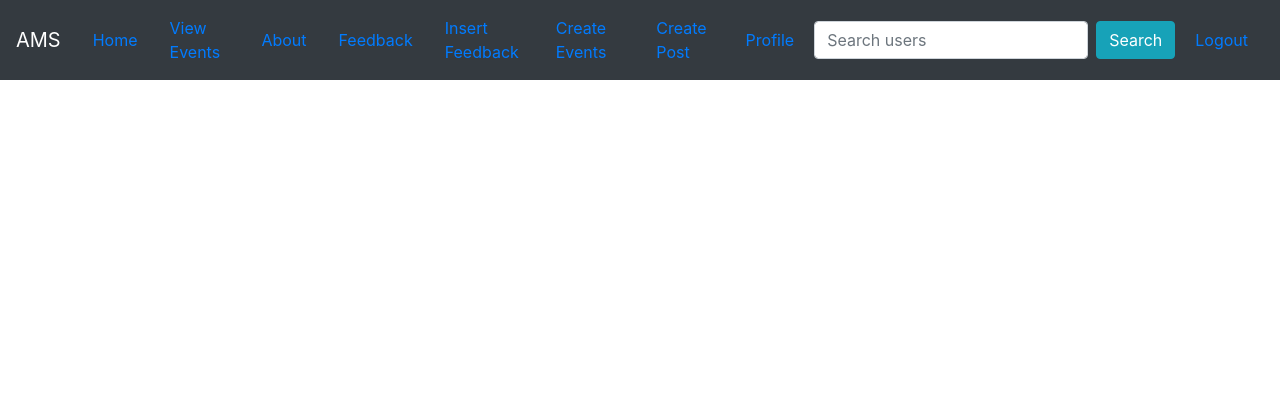
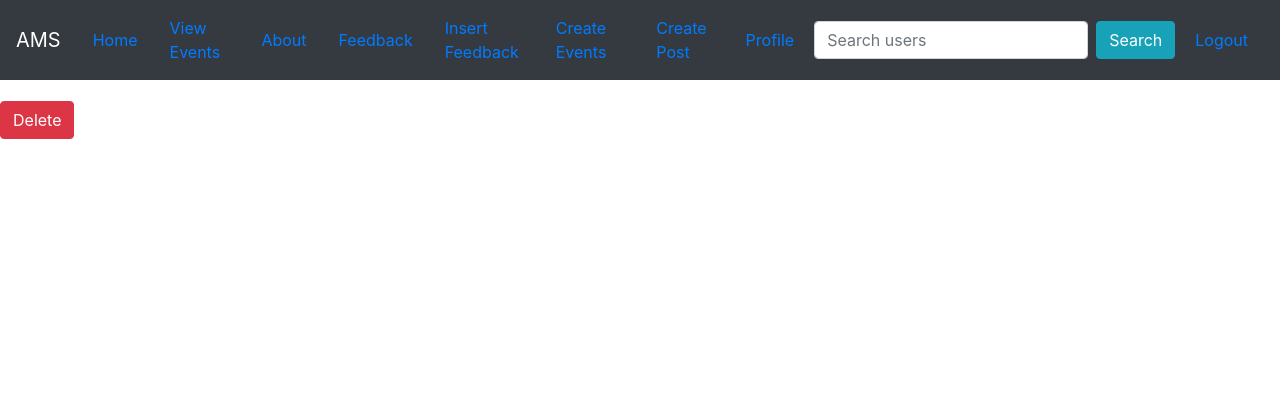
Before and after one commit to Siddharth-Ramawat/SMEC-AMS, a Django app: page /view_events/ in a window 1280 px wide. Shown: the top 420 px of the page. Run offline with Django 3.2, Linux system fonts and the light colour scheme; the visitor is signed in with stand-in values (Sample User, id 1); data comes from the database, SQL or seed files in the repository; data that the repository does not hold is empty; some libraries are stand-ins or nearby versions.

Commit message:
added past events delete functionality for admin

```diff
--- a/backend/src/dash/views.py
+++ b/backend/src/dash/views.py
@@ -71,7 +71,7 @@ class SearchUserView(LoginRequiredMixin,View):
 
         if request.GET.get('query') != '':
             search = request.GET.get('query')
-            users = Profile.objects.filter(Q(user__username__iexact=search)|Q(job_role__iexact=search)|Q(work_location__iexact=search)|Q(company__iexact=search)\
+            users = Profile.objects.filter(Q(user__username__icontains=search)|Q(job_role__iexact=search)|Q(work_location__iexact=search)|Q(company__iexact=search)\
                                            |Q(dept__iexact = search)|Q(registration_number__iexact=search)).order_by('-user_id__date_joined')
             context = {
                 'title': 'Search User',
--- a/backend/src/events/templates/view_events.html
+++ b/backend/src/events/templates/view_events.html
@@ -3,12 +3,21 @@
 {% block content %}
 
 {% load mathfilters %}
+<div class="row">
+    <div class="col-md-3">
+        <form method="POST" action="{% url 'event-delete' %}" onsubmit="return confirm('Are you sure you want to delete previous events?')" >
+            {% csrf_token %}
+                {% if user_logged.is_superuser %}
+                    <input type="submit" class="btn btn-danger btn-md mt-1 mb-1" value="Delete"/>
+                {% endif %}
+        </form>
+    </div>
+</div>
 
-{% for item, answered in query_results %}
 <div class="row justify-content-md-center">
     <div class="col-md-6">
-
-    <div class="boxed">
+     {% for item, answered in query_results %}
+        <div class="boxed">
         Event Date: {{ item.event_date }} <br> <br>
         {% if item.user_id == user_logged.id %}
             <a class="btn btn-secondary btn-sm mt-1 mb-1" href="{% url 'event-update' item.id %}">Update</a>
@@ -44,9 +53,9 @@
             {% endif %}
         {% endif %}
     </div>
-    </div>
+
+{% endfor %}
+</div>
 </div>
 
-{% endfor %}
-
 {% endblock %}
--- a/backend/src/events/urls.py
+++ b/backend/src/events/urls.py
@@ -4,5 +4,6 @@ from .views import *
 urlpatterns =[
     path(r'events/', events_creation.as_view(), name="events"),
     path(r'view_events/', view_events.as_view(), name ="view_events"),
-    path(r'event_update/<int:id>',events_creation.as_view(),name='event-update')
+    path(r'event_update/<int:id>',events_creation.as_view(),name='event-update'),
+    path(r'delete/',EventsDeleteView.as_view(),name='event-delete'),
 ]
--- a/backend/src/events/views.py
+++ b/backend/src/events/views.py
@@ -8,13 +8,11 @@ from django.contrib.auth.models import User
 from django.contrib import messages
 from django.shortcuts import get_object_or_404
 import requests
+from datetime import datetime
 from libs.mailgun import Mailgun
 import json
 from django.core.mail import EmailMultiAlternatives
 from .models import Events, Poll
-
-
-
 
 class events_creation(LoginRequiredMixin,View):
     def get(self, request, *args, **kwargs):
@@ -152,3 +150,12 @@ def send_simple_message(event_id,user_details):
                     "<p>Hi "+str(user_details.username)+",<br><br> Thankyou for registering for the event - "+str(details.event_subject)+".The Event will be held on "+str(details.event_date)+" make sure you are available.<br><br> Regards,<br> Team AMS <p>")
     except Exception:
         print("Something went wrong!")
+
+
+class EventsDeleteView(View):
+    def post(self,request,*args,**kwargs):
+        current_date = datetime.now()
+        past_events = Events.objects.filter(event_date__lt=current_date)
+        past_events.delete()
+        messages.warning(request, f'Past Events deleted successfully')
+        return render(request,'succes.html',context={'title':'Delete Success'})
--- a/backend/src/feedback/forms/feedback_form.py
+++ b/backend/src/feedback/forms/feedback_form.py
@@ -23,6 +23,8 @@ class FeedbackForm(forms.ModelForm):
         size = kwargs.pop('size')
         maxChars = kwargs.pop('maxChars')
         super(FeedbackForm, self).__init__(*args, **kwargs)
+        self.fields['email'].widget.attrs['readonly'] = True
+        self.fields['username'].widget.attrs['readonly'] = True
         self.fields['text'].widget.attrs['onkeypress'] = 'return textCounter(this,this.form.counter,%d);'% maxChars
         self.fields['text'].widget.attrs['rows'] = size
         self.fields['text'].widget.attrs['cols'] ='40'
```
Also changed, not shown: backend/src/events/templates/event_detail.html (added, +10 -0 lines).
